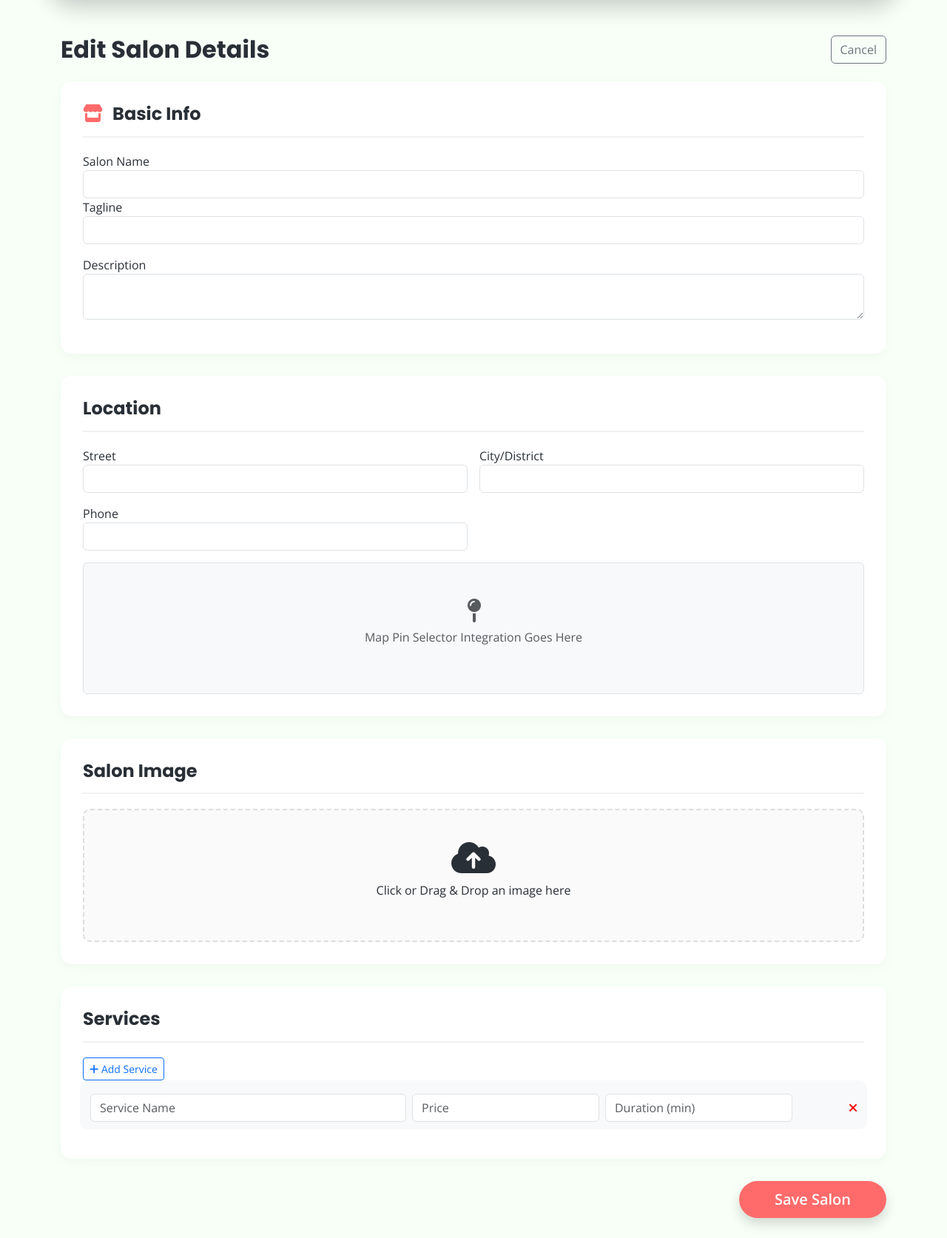
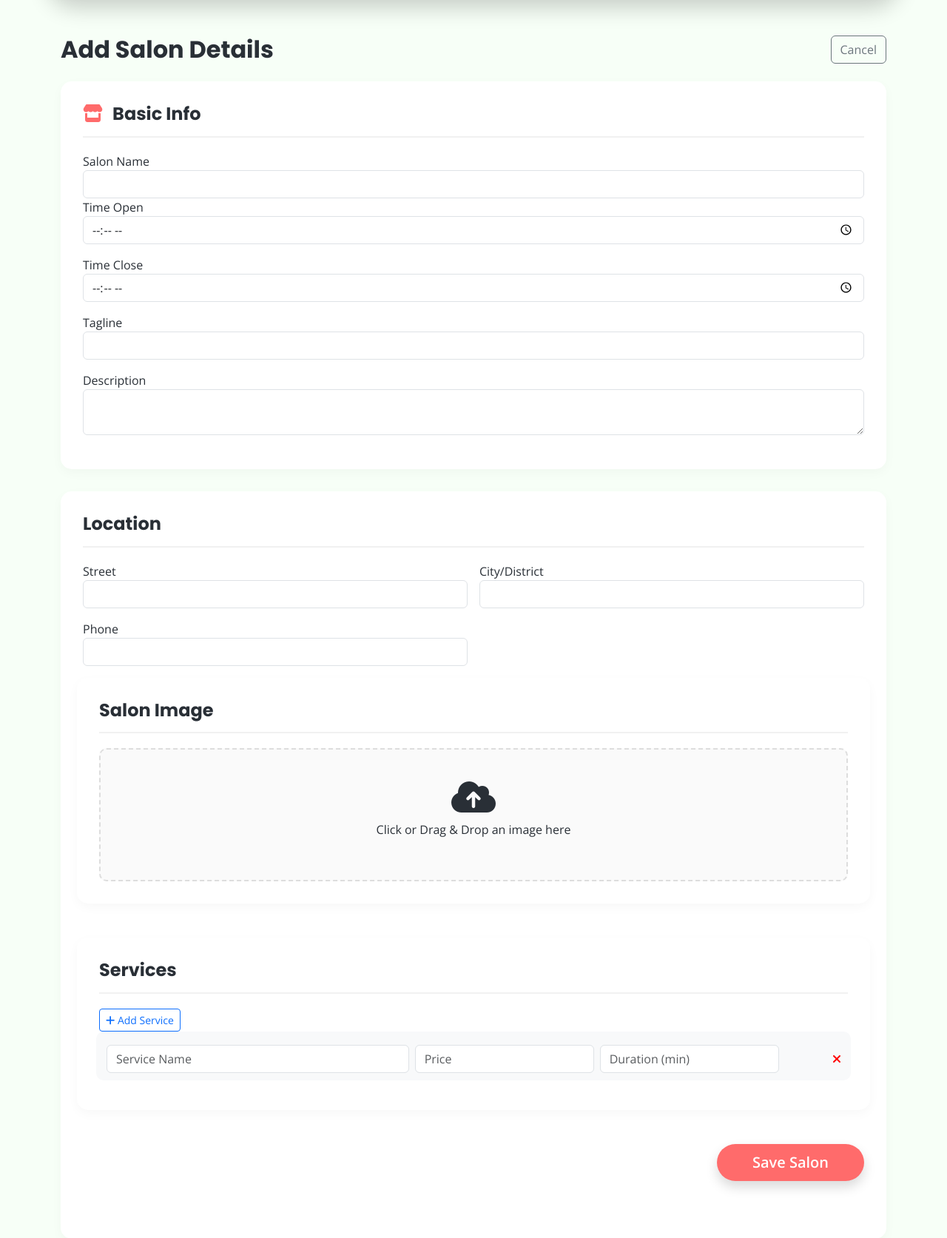
Before and after one commit to Risa-Fernandes/Pet-Salon-Marketplace, a Flask app: page /manage-salon in a window 1280 px wide. Shown: the part 94-1767 px from the top of the page at 74% size. Run offline with Flask 3, Linux system fonts and the light colour scheme.

Commit message:
CURD IS working

```diff
--- a/app.py
+++ b/app.py
@@ -23,6 +23,8 @@ db = SQLAlchemy(app)
 class Salon(db.Model):
     id = db.Column(db.Integer, primary_key=True)
     name = db.Column(db.String(100))
+    open_hours = db.Column(db.String(50))
+    close_hours= db.Column(db.String(50))
     tagline = db.Column(db.String(200))
     description = db.Column(db.Text)
     address = db.Column(db.String(200))
@@ -34,6 +36,8 @@ class Salon(db.Model):
         return {
             "id": self.id,
             "name": self.name,
+            "open_hours":self.open_hours,
+            "close_hours":self.close_hours,
             "tagline": self.tagline,
             "description": self.description,
             "address": self.address,
@@ -112,6 +116,8 @@ def get_salons():
         {
             "id": s.id,
             "name": s.name,
+            "open_hours":s.open_hours,
+            "close_hours":s.close_hours,
             "tagline": s.tagline,
             "city": s.city,
             "image": f"uploads/{s.image}" if s.image else "images/default.jpg"
@@ -126,6 +132,8 @@ def add_salon():
     try:
         # 1️⃣ Get form data
         name = request.form.get("name")
+        open_hours = request.form.get("open_hours")
+        close_hours = request.form.get("close_hours")
         tagline = request.form.get("tagline")
         description = request.form.get("description")
         address = request.form.get("address")
@@ -142,6 +150,8 @@ def add_salon():
         # 3️⃣ Create Salon in DB
         salon = Salon(
             name=name,
+            open_hours=open_hours,
+            close_hours=close_hours,
             tagline=tagline,
             description=description,
             address=address,
@@ -188,29 +198,40 @@ def get_single_salon(salon_id):
 
 
 
-# PUT /api/salon/<int:salon_id> -Update salon
 @app.route('/api/salon/<int:salon_id>', methods=['PUT'])
 def update_salon(salon_id):
     salon = Salon.query.get_or_404(salon_id)
-    data = request.json
 
-    salon.name = data.get('name')
-    salon.tagline = data.get('tagline')
-    salon.description = data.get('description')
-    salon.address = data.get('address')
-    salon.city = data.get('city')
-    salon.phone = data.get('phone')
+    # Update salon basic details
+    salon.name = request.form.get('name')
+    salon.tagline = request.form.get('tagline')
+    salon.open_hours = request.form.get('open_hours')
+    salon.close_hours = request.form.get('close_hours')
+    salon.description = request.form.get('description')
+    salon.address = request.form.get('address')
+    salon.city = request.form.get('city')
+    salon.phone = request.form.get('phone')
 
-    # Delete old services
-    #Service.query.filter_by(salon_id=salon.id).delete()
+    #  Update image (if new image uploaded)
+    image = request.files.get("image")
+    if image:
+        image_filename = secure_filename(image.filename)
+        image.save(os.path.join(UPLOAD_FOLDER, image_filename))
+        salon.image = image_filename
 
-    # Add updated services
-    for s in data.get('services', []):
+    #  DELETE old services
+    Service.query.filter_by(salon_id=salon.id).delete()
+
+    #  ADD new services
+    services_json = request.form.get("services")
+    services = json.loads(services_json) if services_json else []
+
+    for s in services:
         service = Service(
             salon_id=salon.id,
-            service_name=s['service_name'],
-            price=s['price'],
-            duration=s['duration']
+            service_name=s.get("service_name"),
+            price=float(s.get("price", 0)),
+            duration=int(s.get("duration", 0))
         )
         db.session.add(service)
 
@@ -218,17 +239,22 @@ def update_salon(salon_id):
 
     return jsonify({"message": "Salon updated successfully"})
 
-
-
 #delete salon
 @app.route('/api/salon/<int:salon_id>', methods=['DELETE'])
 def delete_salon(salon_id):
+
+    # Delete all services of this salon
+    Service.query.filter_by(salon_id=salon_id).delete()
+
+    # Delete salon
     salon = Salon.query.get_or_404(salon_id)
+    db.session.delete(salon)
 
-    db.session.delete(salon)
+    # Commit changes
     db.session.commit()
 
-    return jsonify({"message": "Salon deleted successfully"})
+    return jsonify({"message": "Salon and all services deleted successfully"})
+
 
 
 
--- a/templates/manage-salon.html
+++ b/templates/manage-salon.html
@@ -258,8 +258,9 @@
 <!-- FORM -->
 <div class="container my-5">
             <div class="d-flex justify-content-between align-items-center mb-4">
-                    <h2 class="mb-0">Edit Salon Details</h2>
-                    <button class="btn btn-outline-secondary">Cancel</button>
+                    <h2 class="mb-0"> Add Salon Details</h2>
+                   <button type="button" class="btn btn-outline-secondary">Cancel</button>
+
             </div>
     <form id="salonForm">
 
@@ -271,6 +272,14 @@
                 <input type="text" id="salon_name" class="form-control" required>
             </div>
             <div class="mb-3">
+                <label>Time Open</label>
+                <input type="time"  id ="open_hours" name="open_hours" class="form-control" required>
+            </div>
+            <div class="mb-3">
+                <label>Time Close</label>
+                <input type="time" id="close_hours" name="close_hours" class="form-control" required>
+            </div>
+            <div class="mb-3">
                 <label>Tagline</label>
                 <input type="text" id="tagline" class="form-control">
             </div>
@@ -278,6 +287,7 @@
                 <label>Description</label>
                 <textarea id="description" class="form-control"></textarea>
             </div>
+
         </div>
 
         <!-- Location -->
@@ -286,25 +296,16 @@
             <div class="row g-3">
                 <div class="col-md-6">
                     <label>Street</label>
-                    <input type="text" id="street" class="form-control">
+                    <input type="text" id="street" class="form-control" onblur="showSalonLocation()" required>
                 </div>
                 <div class="col-md-6">
                     <label>City/District</label>
-                    <input type="text" id="city" class="form-control">
+                    <input type="text" id="city" class="form-control" onblur="showSalonLocation()" required>
                 </div>
                 <div class="col-md-6">
                     <label>Phone</label>
-                    <input type="text" id="phone" class="form-control">
+                    <input type="text" id="phone" class="form-control" required>
                 </div>
-                <div class="col-md-12">
-                    <div class="bg-light rounded p-5 text-center text-muted border">
-                        <i class="fas fa-map-pin fa-2x mb-2"></i>
-                        <p>Map Pin Selector Integration Goes Here</p>
-                    </div>
-                </div>
-            </div>
-        </div>
-
         <!-- Image Upload -->
         <div class="form-section">
             <h4 class="section-title">Salon Image</h4>
@@ -397,6 +398,9 @@ document.addEventListener("DOMContentLoaded", () => {
         formData.append("address", document.getElementById("street").value);
         formData.append("city", document.getElementById("city").value);
         formData.append("phone", document.getElementById("phone").value);
+        formData.append("open_hours", document.getElementById("open_hours").value);
+        formData.append("close_hours", document.getElementById("close_hours").value);
+
 
         const imageFile = document.getElementById("salonImage").files[0];
         if (imageFile) formData.append("image", imageFile);
```
Also changed, not shown: templates/adminviewsalon.html (+29 -7 lines), templates/edit-salon.html (+45 -32 lines), instance/salon.db.
